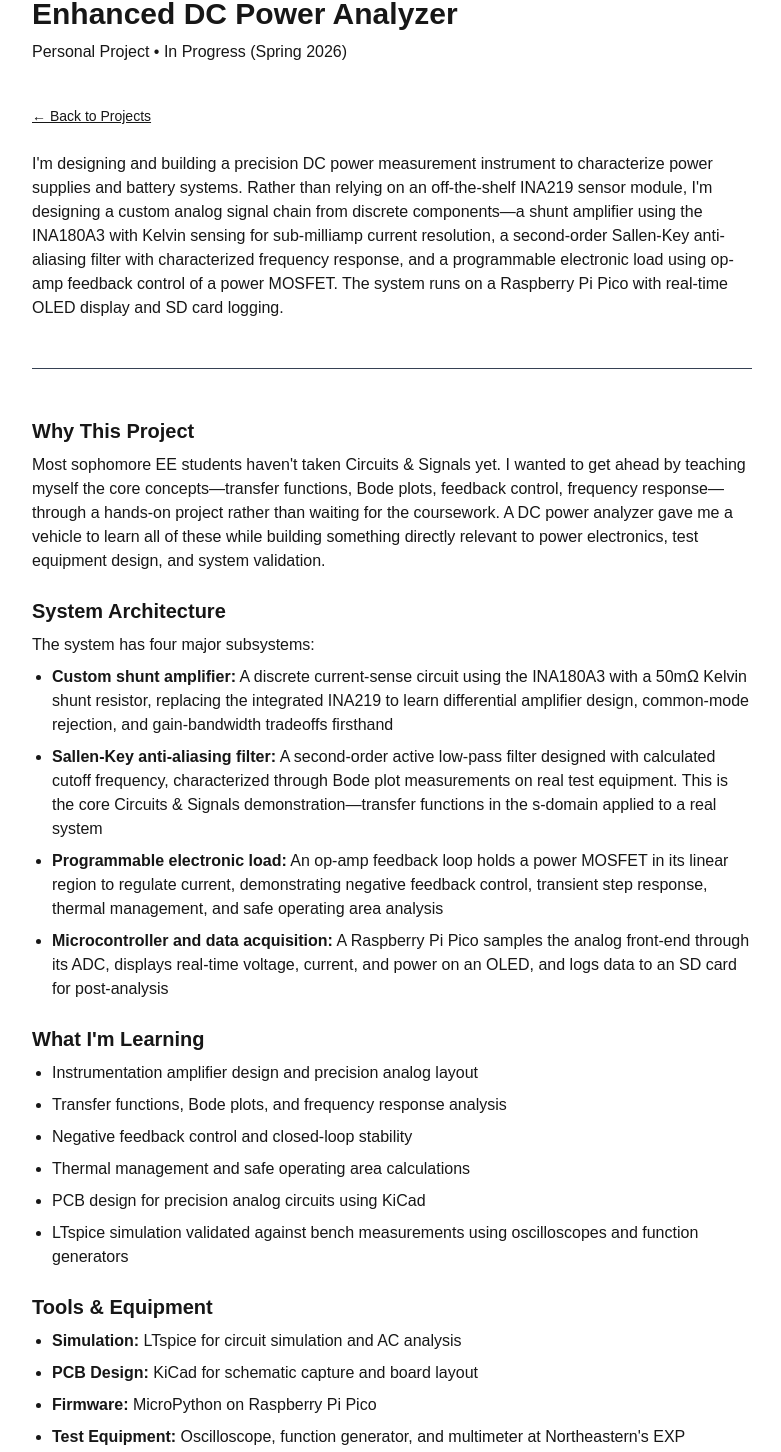
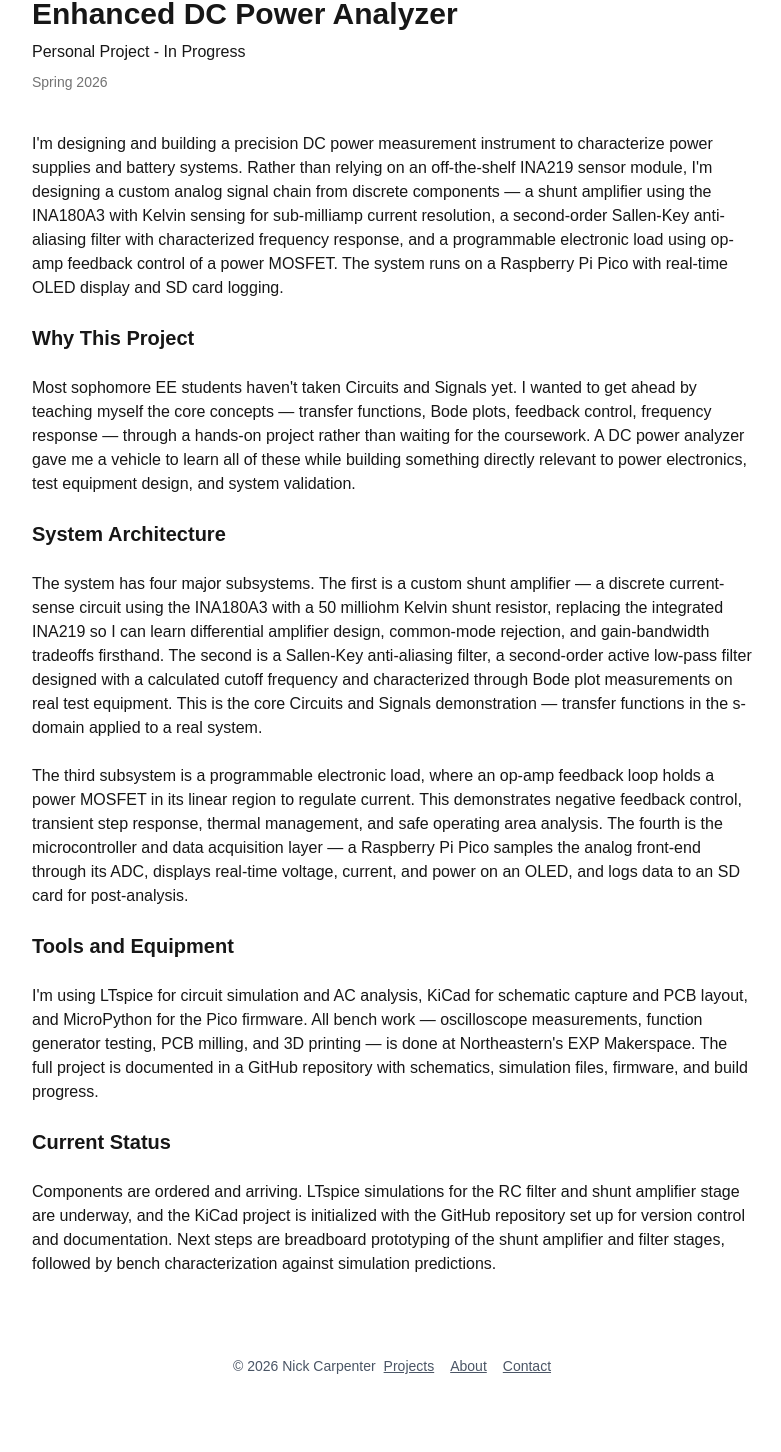
Before and after one commit to nickc32849/personal_website, a Next.js app: page /projects/dc-power-analyzer in a window 1280 px wide. Shown: the part 116-1568 px from the top of the page, without its empty margins (248-1029 px from the left). After the commit the page ends 1524 px from the top, so only its background shows below. Built offline with nearby package versions, Linux system fonts and the light colour scheme.

Commit message:
update dc power analyzer page

```diff
--- a/app/projects/dc-power-analyzer/page.tsx
+++ b/app/projects/dc-power-analyzer/page.tsx
@@ -1,148 +1,87 @@
-import ProjectLayout from "@/app/components/ProjectLayout";
-import Section from "@/app/components/Section";
-import BackLink from "@/app/components/BackLink";
+import ProjectLayout from "../../components/ProjectLayout";
 
 export default function DCPowerAnalyzerPage() {
   return (
     <ProjectLayout
       title="Enhanced DC Power Analyzer"
-      subtitle="Personal Project &bull; In Progress (Spring 2026)"
-      tags={[
-        "Analog Circuit Design",
-        "LTspice",
-        "KiCad",
-        "Raspberry Pi Pico",
-        "MicroPython",
-        "Power Electronics",
-        "Control Systems",
-        "Signal Processing",
-        "PCB Design",
-      ]}
+      subtitle="Personal Project - In Progress"
+      date="Spring 2026"
     >
-      <BackLink href="/projects" label="&larr; Back to Projects" />
+      <p>
+        I'm designing and building a precision DC power measurement instrument
+        to characterize power supplies and battery systems. Rather than relying
+        on an off-the-shelf INA219 sensor module, I'm designing a custom analog
+        signal chain from discrete components — a shunt amplifier using the
+        INA180A3 with Kelvin sensing for sub-milliamp current resolution, a
+        second-order Sallen-Key anti-aliasing filter with characterized
+        frequency response, and a programmable electronic load using op-amp
+        feedback control of a power MOSFET. The system runs on a Raspberry Pi
+        Pico with real-time OLED display and SD card logging.
+      </p>
 
-      {/* Summary */}
-      <Section title="">
-        <p>
-          I&apos;m designing and building a precision DC power measurement
-          instrument to characterize power supplies and battery systems. Rather
-          than relying on an off-the-shelf INA219 sensor module, I&apos;m
-          designing a custom analog signal chain from discrete
-          components&mdash;a shunt amplifier using the INA180A3 with Kelvin
-          sensing for sub-milliamp current resolution, a second-order
-          Sallen-Key anti-aliasing filter with characterized frequency response,
-          and a programmable electronic load using op-amp feedback control of a
-          power MOSFET. The system runs on a Raspberry Pi Pico with real-time
-          OLED display and SD card logging.
-        </p>
-      </Section>
+      {/* Uncomment when you have photos/schematics
+      <Image
+        src="/projects/dc-power-analyzer/schematic.png"
+        alt="DC Power Analyzer system schematic"
+        width={900}
+        height={500}
+        className="rounded-lg"
+      />
+      */}
 
-      <hr className="my-12 border-gray-700" />
+      <h2 className="text-xl font-semibold">Why This Project</h2>
+      <p>
+        Most sophomore EE students haven't taken Circuits and Signals yet. I
+        wanted to get ahead by teaching myself the core concepts — transfer
+        functions, Bode plots, feedback control, frequency response — through a
+        hands-on project rather than waiting for the coursework. A DC power
+        analyzer gave me a vehicle to learn all of these while building
+        something directly relevant to power electronics, test equipment design,
+        and system validation.
+      </p>
 
-      <Section title="Why This Project">
-        <p>
-          Most sophomore EE students haven&apos;t taken Circuits &amp; Signals
-          yet. I wanted to get ahead by teaching myself the core
-          concepts&mdash;transfer functions, Bode plots, feedback control,
-          frequency response&mdash;through a hands-on project rather than
-          waiting for the coursework. A DC power analyzer gave me a vehicle to
-          learn all of these while building something directly relevant to power
-          electronics, test equipment design, and system validation.
-        </p>
-      </Section>
+      <h2 className="text-xl font-semibold">System Architecture</h2>
+      <p>
+        The system has four major subsystems. The first is a custom shunt
+        amplifier — a discrete current-sense circuit using the INA180A3 with a
+        50 milliohm Kelvin shunt resistor, replacing the integrated INA219 so I
+        can learn differential amplifier design, common-mode rejection, and
+        gain-bandwidth tradeoffs firsthand. The second is a Sallen-Key
+        anti-aliasing filter, a second-order active low-pass filter designed
+        with a calculated cutoff frequency and characterized through Bode plot
+        measurements on real test equipment. This is the core Circuits and
+        Signals demonstration — transfer functions in the s-domain applied to a
+        real system.
+      </p>
+      <p>
+        The third subsystem is a programmable electronic load, where an op-amp
+        feedback loop holds a power MOSFET in its linear region to regulate
+        current. This demonstrates negative feedback control, transient step
+        response, thermal management, and safe operating area analysis. The
+        fourth is the microcontroller and data acquisition layer — a Raspberry
+        Pi Pico samples the analog front-end through its ADC, displays
+        real-time voltage, current, and power on an OLED, and logs data to an
+        SD card for post-analysis.
+      </p>
 
-      <Section title="System Architecture">
-        <p>The system has four major subsystems:</p>
-        <ul className="list-disc space-y-2 pl-5 mt-2">
-          <li>
-            <strong>Custom shunt amplifier:</strong> A discrete current-sense
-            circuit using the INA180A3 with a 50m&Omega; Kelvin shunt resistor,
-            replacing the integrated INA219 to learn differential amplifier
-            design, common-mode rejection, and gain-bandwidth tradeoffs
-            firsthand
-          </li>
-          <li>
-            <strong>Sallen-Key anti-aliasing filter:</strong> A second-order
-            active low-pass filter designed with calculated cutoff frequency,
-            characterized through Bode plot measurements on real test equipment.
-            This is the core Circuits &amp; Signals demonstration&mdash;transfer
-            functions in the s-domain applied to a real system
-          </li>
-          <li>
-            <strong>Programmable electronic load:</strong> An op-amp feedback
-            loop holds a power MOSFET in its linear region to regulate current,
-            demonstrating negative feedback control, transient step response,
-            thermal management, and safe operating area analysis
-          </li>
-          <li>
-            <strong>Microcontroller and data acquisition:</strong> A Raspberry
-            Pi Pico samples the analog front-end through its ADC, displays
-            real-time voltage, current, and power on an OLED, and logs data to
-            an SD card for post-analysis
-          </li>
-        </ul>
-      </Section>
+      <h2 className="text-xl font-semibold">Tools and Equipment</h2>
+      <p>
+        I'm using LTspice for circuit simulation and AC analysis, KiCad for
+        schematic capture and PCB layout, and MicroPython for the Pico
+        firmware. All bench work — oscilloscope measurements, function generator
+        testing, PCB milling, and 3D printing — is done at Northeastern's EXP
+        Makerspace. The full project is documented in a GitHub repository with
+        schematics, simulation files, firmware, and build progress.
+      </p>
 
-      <Section title="What I&apos;m Learning">
-        <ul className="list-disc space-y-2 pl-5">
-          <li>
-            Instrumentation amplifier design and precision analog layout
-          </li>
-          <li>Transfer functions, Bode plots, and frequency response analysis</li>
-          <li>Negative feedback control and closed-loop stability</li>
-          <li>Thermal management and safe operating area calculations</li>
-          <li>PCB design for precision analog circuits using KiCad</li>
-          <li>
-            LTspice simulation validated against bench measurements using
-            oscilloscopes and function generators
-          </li>
-        </ul>
-      </Section>
-
-      <Section title="Tools &amp; Equipment">
-        <ul className="list-disc space-y-2 pl-5">
-          <li>
-            <strong>Simulation:</strong> LTspice for circuit simulation and AC
-            analysis
-          </li>
-          <li>
-            <strong>PCB Design:</strong> KiCad for schematic capture and board
-            layout
-          </li>
-          <li>
-            <strong>Firmware:</strong> MicroPython on Raspberry Pi Pico
-          </li>
-          <li>
-            <strong>Test Equipment:</strong> Oscilloscope, function generator,
-            and multimeter at Northeastern&apos;s EXP Makerspace
-          </li>
-          <li>
-            <strong>Fabrication:</strong> PCB milling and 3D printing at EXP
-            Makerspace
-          </li>
-          <li>
-            <strong>Documentation:</strong> GitHub repository with schematics,
-            simulation files, firmware, and build progress
-          </li>
-        </ul>
-      </Section>
-
-      <Section title="Current Status">
-        <p>
-          Components ordered and arriving. LTspice simulations for the RC filter
-          and shunt amplifier stage are underway. KiCad project initialized with
-          GitHub repository for version control and documentation. Next steps
-          are breadboard prototyping of the shunt amplifier and filter stages,
-          followed by bench characterization against simulation predictions.
-        </p>
-      </Section>
-
-      <hr className="my-12 border-gray-700" />
-
-      <p className="italic">
-        This is an independent project designed to build Circuits &amp; Signals
-        fundamentals through hands-on implementation before taking the
-        prerequisite coursework.
+      <h2 className="text-xl font-semibold">Current Status</h2>
+      <p>
+        Components are ordered and arriving. LTspice simulations for the RC
+        filter and shunt amplifier stage are underway, and the KiCad project is
+        initialized with the GitHub repository set up for version control and
+        documentation. Next steps are breadboard prototyping of the shunt
+        amplifier and filter stages, followed by bench characterization against
+        simulation predictions.
       </p>
     </ProjectLayout>
   );
```
